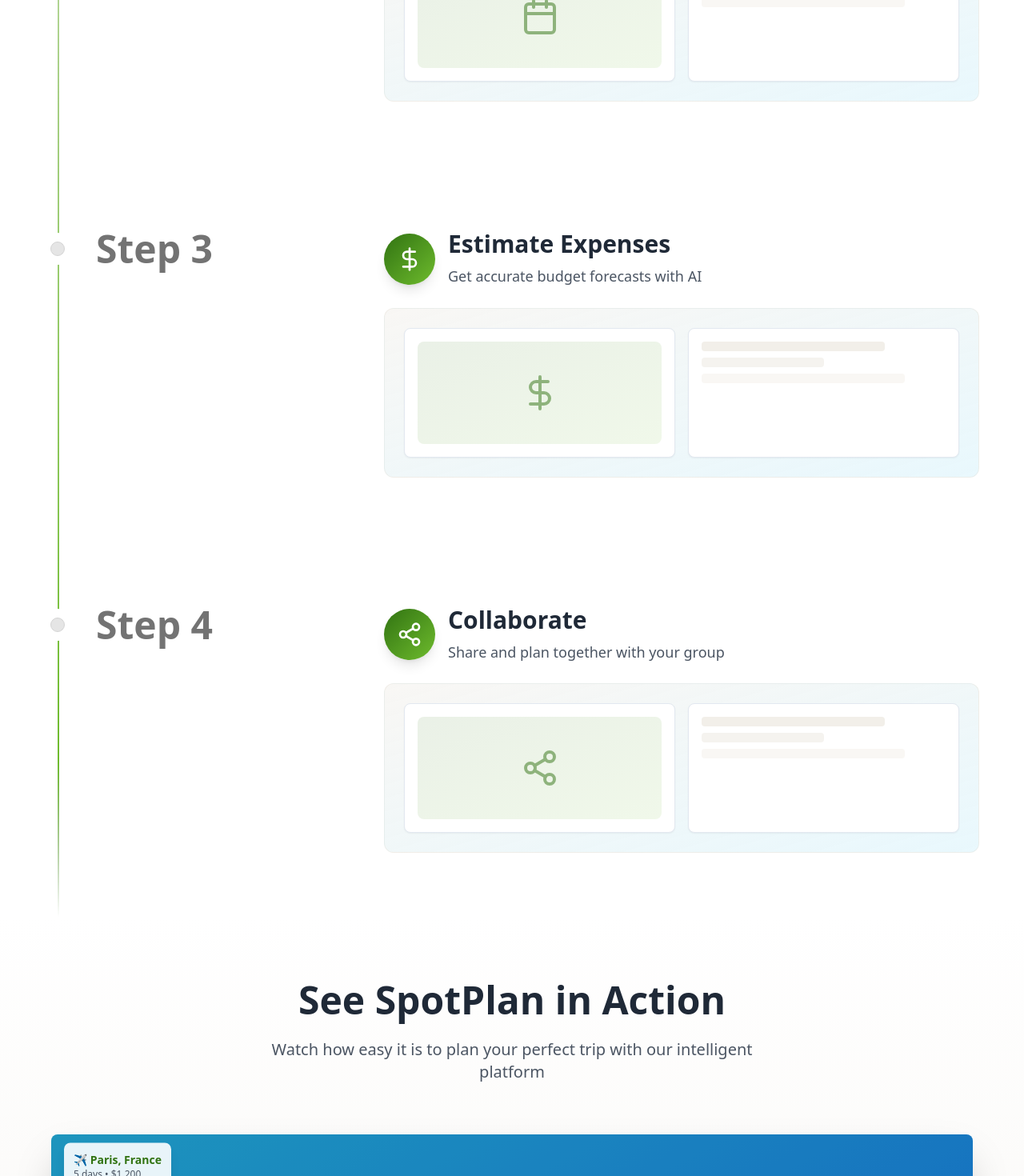
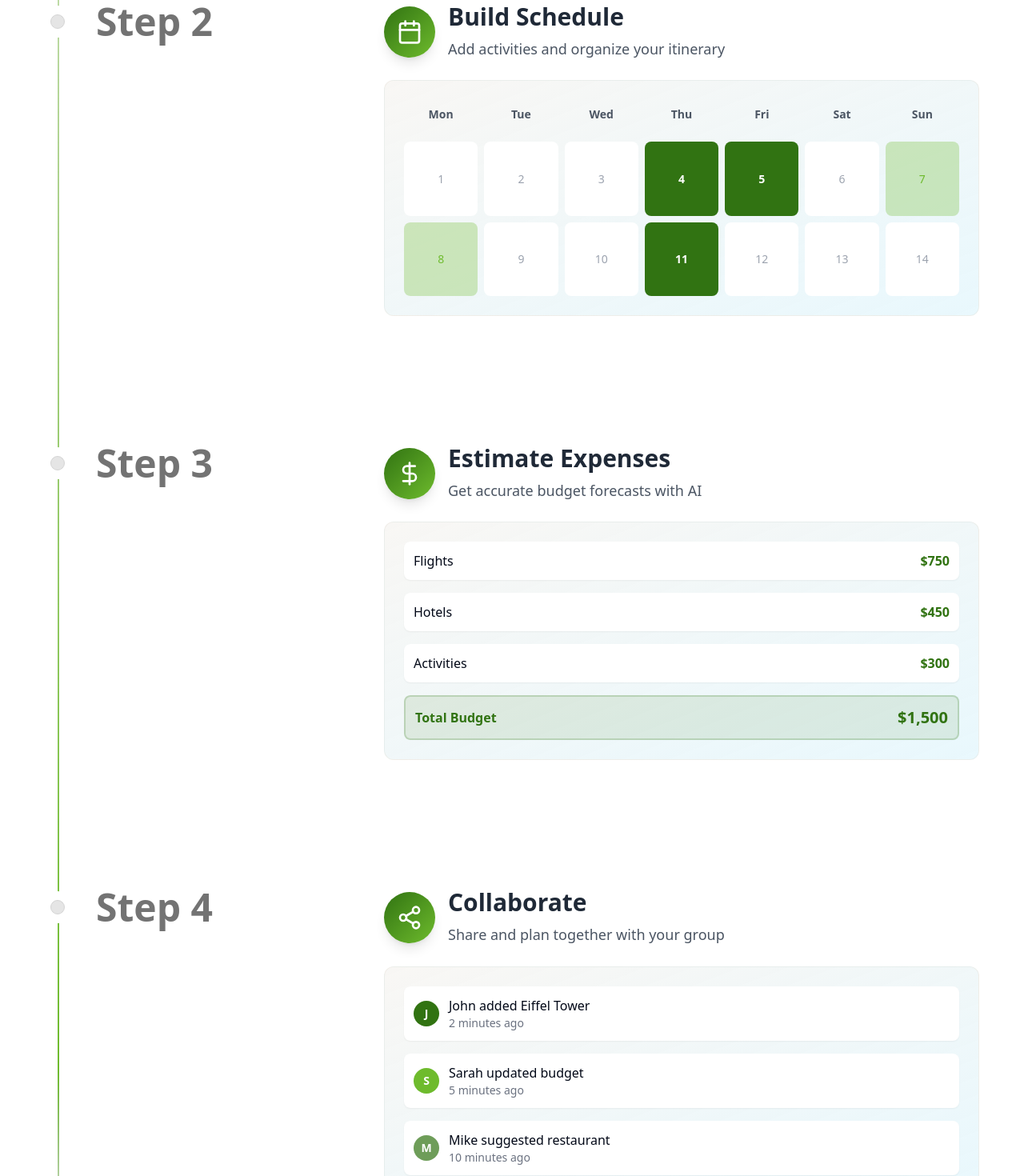
Before and after one commit to DonCodez/spotplan-visual-journey, a React (Vite) app: page / in a window 1280 px wide. Shown: the part 3220-4690 px from the top of the page at 80% size. Built offline with nearby package versions, Linux system fonts and the light colour scheme.

Commit message:
Refactor: Improve timeline visual variety
Replaced the repetitive visual elements in the timeline with a more diverse and engaging design.

```diff
--- a/src/components/HowItWorksSection.tsx
+++ b/src/components/HowItWorksSection.tsx
@@ -1,6 +1,7 @@
 
 import { MapPin, Calendar, DollarSign, Share2 } from "lucide-react";
 import { Timeline } from "@/components/ui/timeline";
+import { WorldMap } from "@/components/ui/world-map";
 import landingData from "@/data/landing-page.json";
 
 const iconMap = {
@@ -14,9 +15,12 @@ const HowItWorksSection = () => {
   const timelineData = landingData.howItWorks.map((step, index) => {
     const IconComponent = iconMap[step.icon as keyof typeof iconMap];
 
-    return {
-      title: `Step ${step.step}`,
-      content: (
+    // Create unique content for each step
+    let stepContent;
+
+    if (index === 0) {
+      // Step 1: Interactive map
+      stepContent = (
         <div className="space-y-6">
           <div className="flex items-center gap-4 mb-6">
             <div className="w-16 h-16 bg-gradient-to-br from-spot-primary to-spot-secondary rounded-full flex items-center justify-center shadow-lg">
@@ -32,25 +36,164 @@ const HowItWorksSection = () => {
             </div>
           </div>
 
-          {/* Visual representation for each step */}
           <div className="bg-gradient-to-br from-spot-beige/20 to-spot-sky/10 rounded-xl p-6 border border-spot-beige/30">
-            <div className="grid grid-cols-1 md:grid-cols-2 gap-4">
-              <div className="bg-white rounded-lg p-4 shadow-sm border">
-                <div className="w-full h-32 bg-gradient-to-br from-spot-primary/10 to-spot-secondary/10 rounded-lg flex items-center justify-center">
-                  <IconComponent className="w-12 h-12 text-spot-primary opacity-50" />
+            <WorldMap
+              dots={[
+                {
+                  start: { lat: 40.7128, lng: -74.0060 }, // New York
+                  end: { lat: 48.8566, lng: 2.3522 }, // Paris
+                },
+                {
+                  start: { lat: 35.6762, lng: 139.6503 }, // Tokyo
+                  end: { lat: -33.8688, lng: 151.2093 }, // Sydney
+                },
+              ]}
+              lineColor="#e5a852"
+            />
+          </div>
+        </div>
+      );
+    } else if (index === 1) {
+      // Step 2: Calendar/schedule view
+      stepContent = (
+        <div className="space-y-6">
+          <div className="flex items-center gap-4 mb-6">
+            <div className="w-16 h-16 bg-gradient-to-br from-spot-primary to-spot-secondary rounded-full flex items-center justify-center shadow-lg">
+              <IconComponent className="w-8 h-8 text-white" />
+            </div>
+            <div>
+              <h3 className="text-2xl md:text-3xl font-bold text-gray-800 mb-2">
+                {step.title}
+              </h3>
+              <p className="text-gray-600 text-lg leading-relaxed">
+                {step.description}
+              </p>
+            </div>
+          </div>
+
+          <div className="bg-gradient-to-br from-spot-beige/20 to-spot-sky/10 rounded-xl p-6 border border-spot-beige/30">
+            <div className="grid grid-cols-7 gap-2 mb-4">
+              {['Mon', 'Tue', 'Wed', 'Thu', 'Fri', 'Sat', 'Sun'].map((day) => (
+                <div key={day} className="text-center text-sm font-semibold text-gray-600 py-2">
+                  {day}
+                </div>
+              ))}
+            </div>
+            <div className="grid grid-cols-7 gap-2">
+              {Array.from({ length: 14 }, (_, i) => (
+                <div
+                  key={i}
+                  className={`aspect-square rounded-lg flex items-center justify-center text-sm ${
+                    i === 3 || i === 4 || i === 10
+                      ? 'bg-spot-primary text-white font-semibold'
+                      : i === 6 || i === 7
+                      ? 'bg-spot-secondary/30 text-spot-secondary font-medium'
+                      : 'bg-white text-gray-400'
+                  }`}
+                >
+                  {i + 1}
+                </div>
+              ))}
+            </div>
+          </div>
+        </div>
+      );
+    } else if (index === 2) {
+      // Step 3: Budget breakdown
+      stepContent = (
+        <div className="space-y-6">
+          <div className="flex items-center gap-4 mb-6">
+            <div className="w-16 h-16 bg-gradient-to-br from-spot-primary to-spot-secondary rounded-full flex items-center justify-center shadow-lg">
+              <IconComponent className="w-8 h-8 text-white" />
+            </div>
+            <div>
+              <h3 className="text-2xl md:text-3xl font-bold text-gray-800 mb-2">
+                {step.title}
+              </h3>
+              <p className="text-gray-600 text-lg leading-relaxed">
+                {step.description}
+              </p>
+            </div>
+          </div>
+
+          <div className="bg-gradient-to-br from-spot-beige/20 to-spot-sky/10 rounded-xl p-6 border border-spot-beige/30">
+            <div className="space-y-4">
+              <div className="flex justify-between items-center p-3 bg-white rounded-lg shadow-sm">
+                <span className="font-medium">Flights</span>
+                <span className="text-spot-primary font-bold">$750</span>
+              </div>
+              <div className="flex justify-between items-center p-3 bg-white rounded-lg shadow-sm">
+                <span className="font-medium">Hotels</span>
+                <span className="text-spot-primary font-bold">$450</span>
+              </div>
+              <div className="flex justify-between items-center p-3 bg-white rounded-lg shadow-sm">
+                <span className="font-medium">Activities</span>
+                <span className="text-spot-primary font-bold">$300</span>
+              </div>
+              <div className="flex justify-between items-center p-3 bg-spot-primary/10 rounded-lg border-2 border-spot-primary/20">
+                <span className="font-bold text-spot-primary">Total Budget</span>
+                <span className="text-spot-primary font-bold text-xl">$1,500</span>
+              </div>
+            </div>
+          </div>
+        </div>
+      );
+    } else {
+      // Step 4: Collaboration/sharing
+      stepContent = (
+        <div className="space-y-6">
+          <div className="flex items-center gap-4 mb-6">
+            <div className="w-16 h-16 bg-gradient-to-br from-spot-primary to-spot-secondary rounded-full flex items-center justify-center shadow-lg">
+              <IconComponent className="w-8 h-8 text-white" />
+            </div>
+            <div>
+              <h3 className="text-2xl md:text-3xl font-bold text-gray-800 mb-2">
+                {step.title}
+              </h3>
+              <p className="text-gray-600 text-lg leading-relaxed">
+                {step.description}
+              </p>
+            </div>
+          </div>
+
+          <div className="bg-gradient-to-br from-spot-beige/20 to-spot-sky/10 rounded-xl p-6 border border-spot-beige/30">
+            <div className="space-y-4">
+              <div className="flex items-center gap-3 p-3 bg-white rounded-lg shadow-sm">
+                <div className="w-8 h-8 bg-spot-primary rounded-full flex items-center justify-center text-white text-sm font-bold">
+                  J
+                </div>
+                <div className="flex-1">
+                  <div className="font-medium">John added Eiffel Tower</div>
+                  <div className="text-sm text-gray-500">2 minutes ago</div>
                 </div>
               </div>
-              <div className="bg-white rounded-lg p-4 shadow-sm border">
-                <div className="space-y-2">
-                  <div className="h-3 bg-spot-beige/40 rounded w-3/4"></div>
-                  <div className="h-3 bg-spot-beige/30 rounded w-1/2"></div>
-                  <div className="h-3 bg-spot-beige/20 rounded w-5/6"></div>
+              <div className="flex items-center gap-3 p-3 bg-white rounded-lg shadow-sm">
+                <div className="w-8 h-8 bg-spot-secondary rounded-full flex items-center justify-center text-white text-sm font-bold">
+                  S
+                </div>
+                <div className="flex-1">
+                  <div className="font-medium">Sarah updated budget</div>
+                  <div className="text-sm text-gray-500">5 minutes ago</div>
+                </div>
+              </div>
+              <div className="flex items-center gap-3 p-3 bg-white rounded-lg shadow-sm">
+                <div className="w-8 h-8 bg-spot-primary/70 rounded-full flex items-center justify-center text-white text-sm font-bold">
+                  M
+                </div>
+                <div className="flex-1">
+                  <div className="font-medium">Mike suggested restaurant</div>
+                  <div className="text-sm text-gray-500">10 minutes ago</div>
                 </div>
               </div>
             </div>
           </div>
         </div>
-      ),
+      );
+    }
+
+    return {
+      title: `Step ${step.step}`,
+      content: stepContent,
     };
   });
 
```
